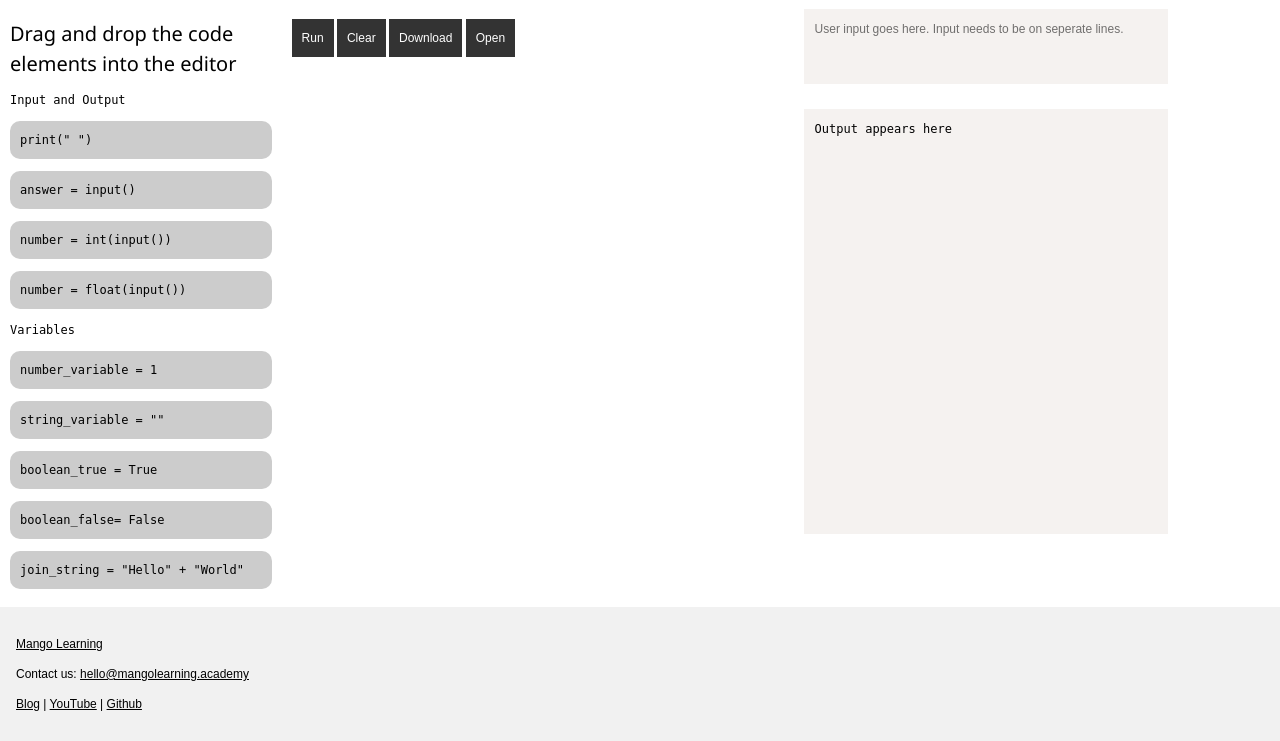
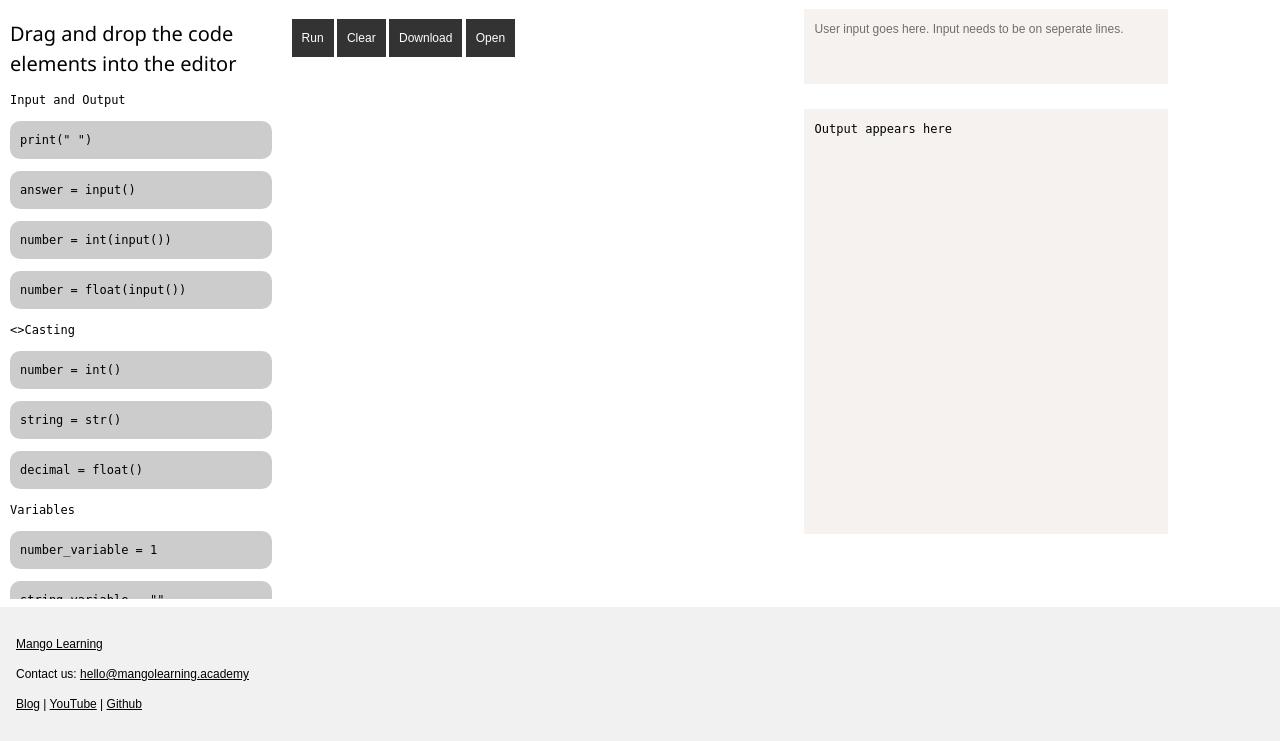
Before and after one commit to Mango-Learning/MangoPython, a Flask app: page / in a window 1280 px wide. Shown: the part 95-836 px from the top of the page. Run offline with Flask 2, Linux system fonts and the light colour scheme; some libraries are stand-ins or nearby versions.

Commit message:
Update index.html

```diff
--- a/templates/index.html
+++ b/templates/index.html
@@ -124,9 +124,13 @@ pre {
 	<p>Input and Output</p>
 	<pre class="drag-me"  draggable="true"><code class="language-python">print(" ")</code></pre>
 	<pre class="drag-me"  draggable="true"><code class="language-python">answer = input()</code></pre>
-    <pre class="drag-me"  draggable="true"><code class="language-python">number = int(input())</code></pre>
+        <pre class="drag-me"  draggable="true"><code class="language-python">number = int(input())</code></pre>
 	<pre class="drag-me"  draggable="true"><code class="language-python">number = float(input())</code></pre>
-	<p>Variables</p>
+	<>Casting</p>
+        <pre class="drag-me"  draggable="true"><code class="language-python">number = int()</code></pre>
+        <pre class="drag-me"  draggable="true"><code class="language-python">string = str()</code></pre>
+	<pre class="drag-me"  draggable="true"><code class="language-python">decimal = float()</code></pre>
+	<pp>Variables</p>
 	<pre class="drag-me"  draggable="true"><code class="language-python">number_variable = 1</code></pre>
 	<pre class="drag-me"  draggable="true"><code class="language-python">string_variable = ""</code></pre>
 	<pre class="drag-me"  draggable="true"><code class="language-python">boolean_true = True</code></pre>
```
